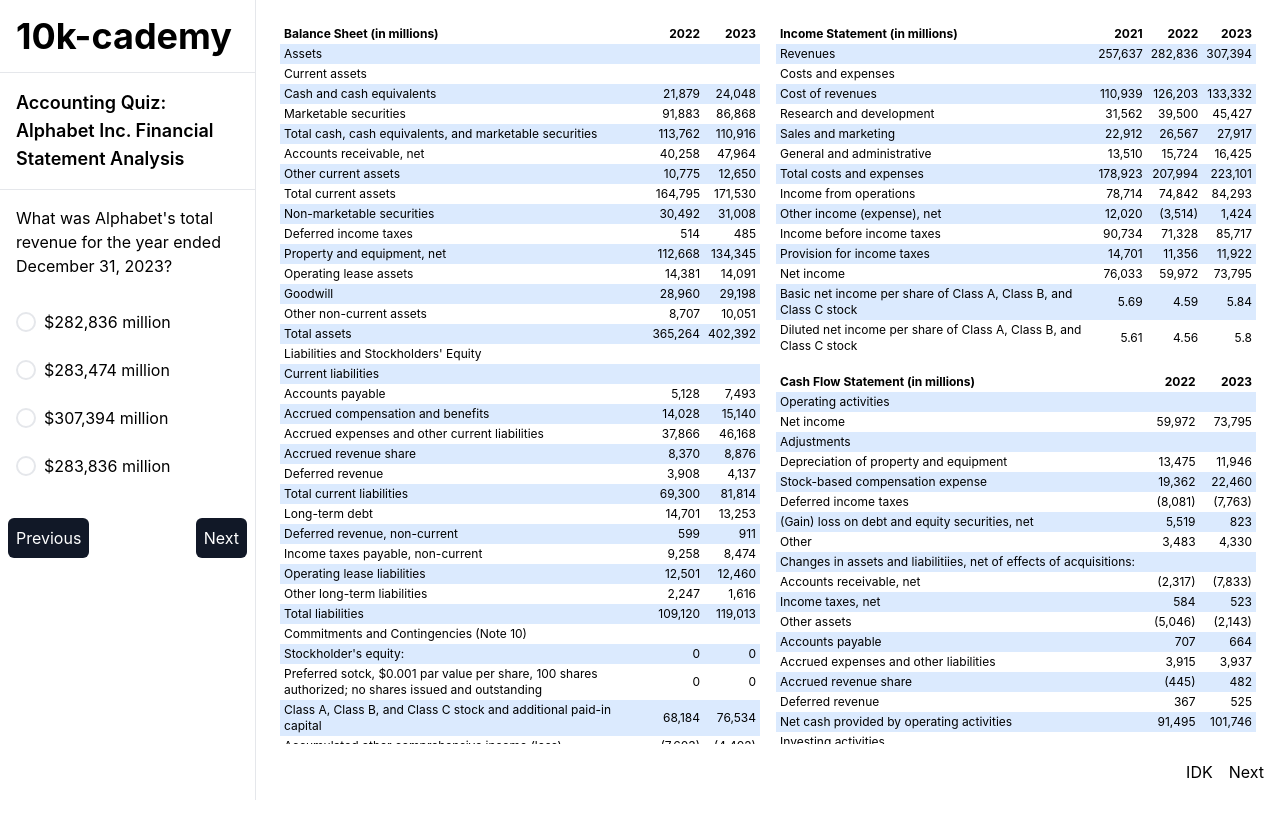
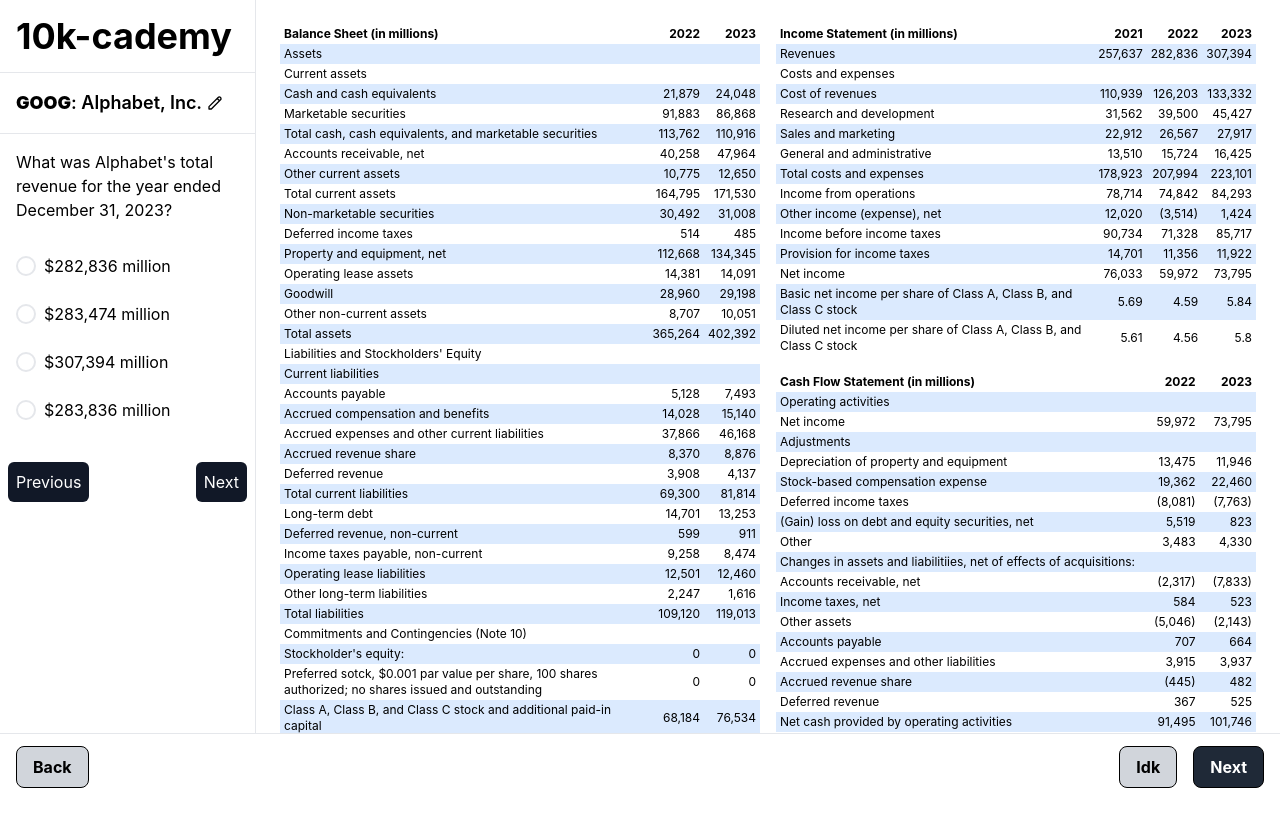
Before and after one commit to sam-schnaars/cal-hacks, a React (Create React App) app: page /practice in a window 1280 px wide. Shown: the top 838 px of the page. After the commit the page ends 800 px from the top, so only its background shows below. Built offline with nearby package versions, Linux system fonts and the light colour scheme.

Commit message:
current company & footer format

```diff
--- a/src/App.js
+++ b/src/App.js
@@ -10,9 +10,6 @@
 import { useState } from 'react';
 import Homepage from './Home.tsx';
 import PracticeScreen from './Practice.js';
-import BSTable from './components/BSTable.js';
-import ISTable from './components/ISTable.js';
-import CFSTable from './components/CFSTable.js';
 
 function App() {
 
--- a/src/Practice.js
+++ b/src/Practice.js
@@ -8,9 +8,9 @@
 import Sidebar from "./components/Sidebar.js"
 import { useState } from 'react';
 import { useNavigate } from 'react-router-dom';
-import BSTable from './components/BSTable.js';
 import ISTable from './components/ISTable.js';
 import CFSTable from './components/CFSTable.js';
+import BSTable from './components/BSTable.js';
 
 function PracticeScreen() {
 
@@ -30,14 +30,13 @@
   };
 
   return (
-    <div className='flex-col'>
-      <div className="flex h-screen bg-background text-foreground">
+    <div className='flex flex-col h-screen'>
+      <div className="flex flex-1 overflow-hidden">
         {/* Sidebar */}
         <Sidebar />
         {/* Main Content */}
-
-        <div className="flex-1 flex flex-col">
-          <main className="flex-1 p-6 overflow-auto">
+        <div className="flex-1 flex flex-col overflow-auto">
+          <main className="flex-1 p-6">
             <div className="flex flex-row space-x-4">
               <div className="flex-1">
                 <BSTable />
@@ -48,17 +47,20 @@
               </div>
             </div>
           </main>
+        </div>
+      </div>
 
-          {/* Bottom Right Buttons */}
-          <div className="p-4 flex justify-end gap-4">
-            <button>IDK</button>
-            <button>Next</button>
+      {/* Footer */}
+      <div className="w-full bg-background border-t border-gray-200">
+        <div className="flex justify-between items-center px-4 py-3">
+          <button className="bg-gray-300 text-black font-bold border border-black rounded-lg px-4 py-2">Back</button>
+          <div className="flex gap-4">
+            <button className="bg-gray-300 text-black font-bold border border-black rounded-lg px-4 py-2">Idk</button>
+            <button className="bg-gray-800 text-white font-bold border border-black rounded-lg px-4 py-2">Next</button>
           </div>
         </div>
       </div>
     </div>
-
-
   );
 }
 
--- a/src/components/Sidebar.js
+++ b/src/components/Sidebar.js
@@ -68,9 +68,15 @@
         <button onClick={handleButtonClick}><div className="text-4xl font-bold p-4">10k-cademy</div></button>
         </div>
       <div className="p-4 font-semibold text-lg border-b">
-
-
-        {data.quiz.title}
+        <div className="flex items-center">
+          <strong>{data.quiz.ticker}</strong>:&nbsp;
+          {data.quiz.title}&nbsp;
+          <button onClick={handleButtonClick} className="inline-flex items-center justify-center transition-colors duration-200">
+            <svg xmlns="http://www.w3.org/2000/svg" className="h-4 w-4 hover:text-gray-500" fill="none" viewBox="0 0 24 24" stroke="currentColor">
+              <path strokeLinecap="round" strokeLinejoin="round" strokeWidth={2} d="M15.232 5.232l3.536 3.536m-2.036-5.036a2.5 2.5 0 113.536 3.536L6.5 21.036H3v-3.572L16.732 3.732z" />
+            </svg>
+          </button>
+        </div>
         </div> {/* Display quiz title */}
       <div className="h-[calc(100vh-57px)]">
         <nav className="p-2">
--- a/src/google_questions.json
+++ b/src/google_questions.json
@@ -1,6 +1,7 @@
 {
     "quiz": {
-        "title": "Accounting Quiz: Alphabet Inc. Financial Statement Analysis",
+        "ticker": "GOOG",
+        "title": "Alphabet, Inc.",
         "questions": [
             {
                 "question_id": 1,
```
